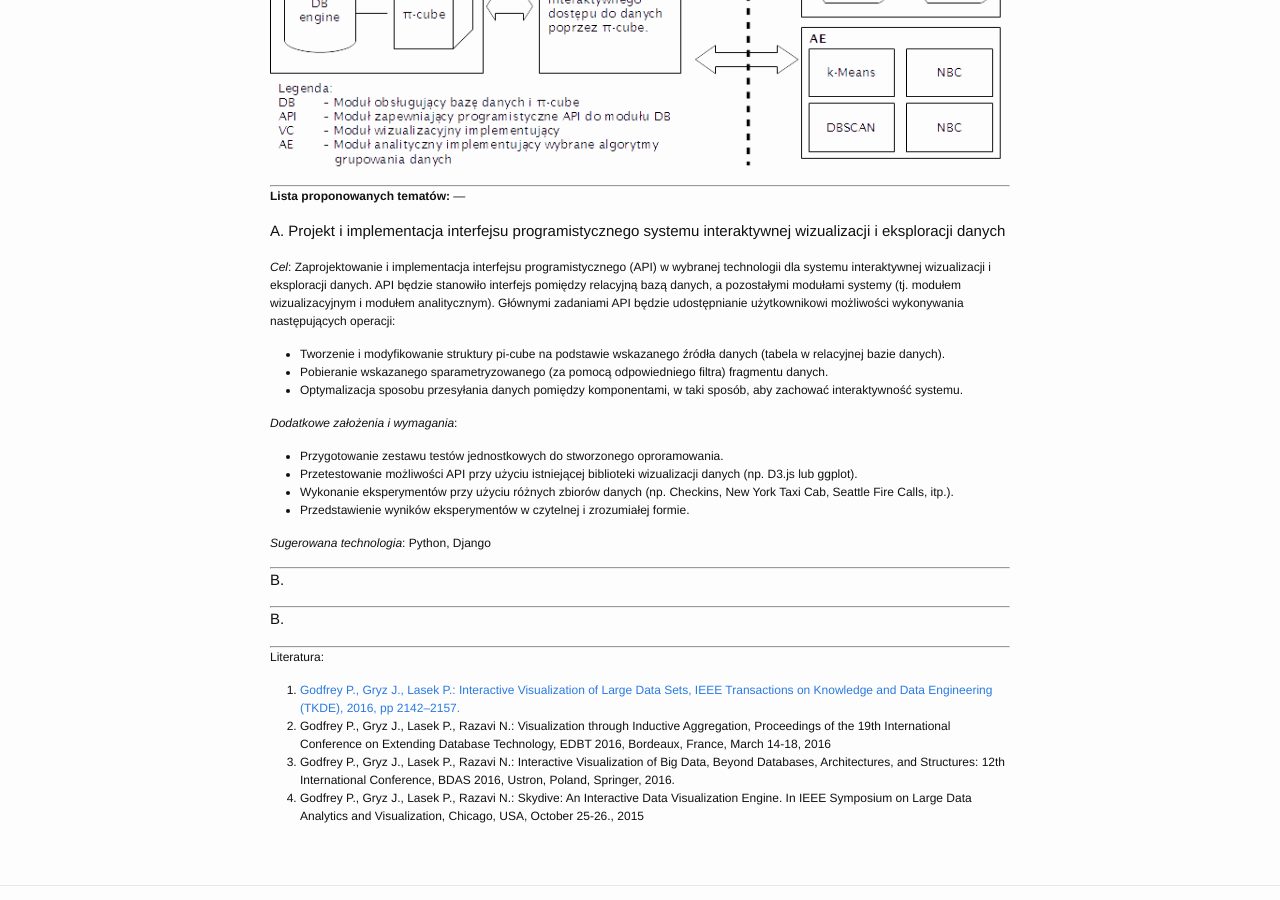
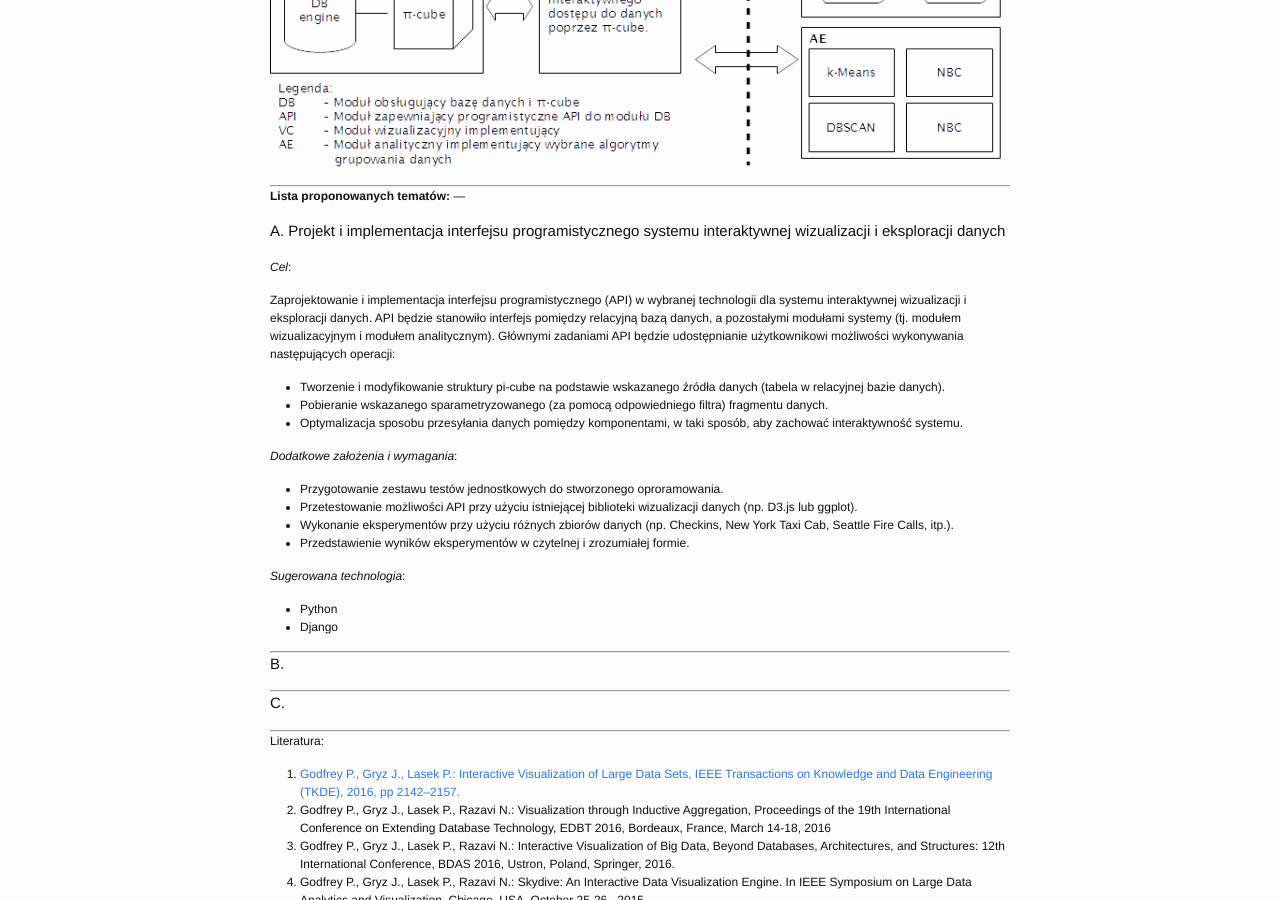
Before and after one commit to piotrlasek/piotrlasek.github.io, a Jekyll site: the page built from for-students/tematy-prac-2017.md, in a window 1280 px wide and 900 px high, scrolled down 693 px. Built offline with Jekyll 4.4.1, drawn with Linux system fonts in a browser that asks for light colours.

```diff
--- a/for-students/tematy-prac-2017.md
+++ b/for-students/tematy-prac-2017.md
@@ -57,7 +57,9 @@ eksploracji.
 
 ## A. Projekt i implementacja interfejsu programistycznego systemu interaktywnej wizualizacji i eksploracji danych
 
-*Cel*: Zaprojektowanie i implementacja interfejsu programistycznego
+*Cel*:
+
+Zaprojektowanie i implementacja interfejsu programistycznego
 (API) w wybranej technologii dla systemu interaktywnej wizualizacji i
 eksploracji danych. API będzie stanowiło interfejs pomiędzy relacyjną
 bazą danych, a pozostałymi modułami systemy (tj. modułem
@@ -80,7 +82,10 @@ udostępnianie użytkownikowi możliwości wykonywania następujących operacji:
   New York Taxi Cab, Seattle Fire Calls, itp.).
 * Przedstawienie wyników eksperymentów w czytelnej i zrozumiałej formie.
 
-*Sugerowana technologia*: Python, Django
+*Sugerowana technologia*:
+
+* Python
+* Django
 
 ---
 
@@ -88,7 +93,7 @@ udostępnianie użytkownikowi możliwości wykonywania następujących operacji:
 
 ---
 
-## B.
+## C.
 
 ---
 Literatura:
```
